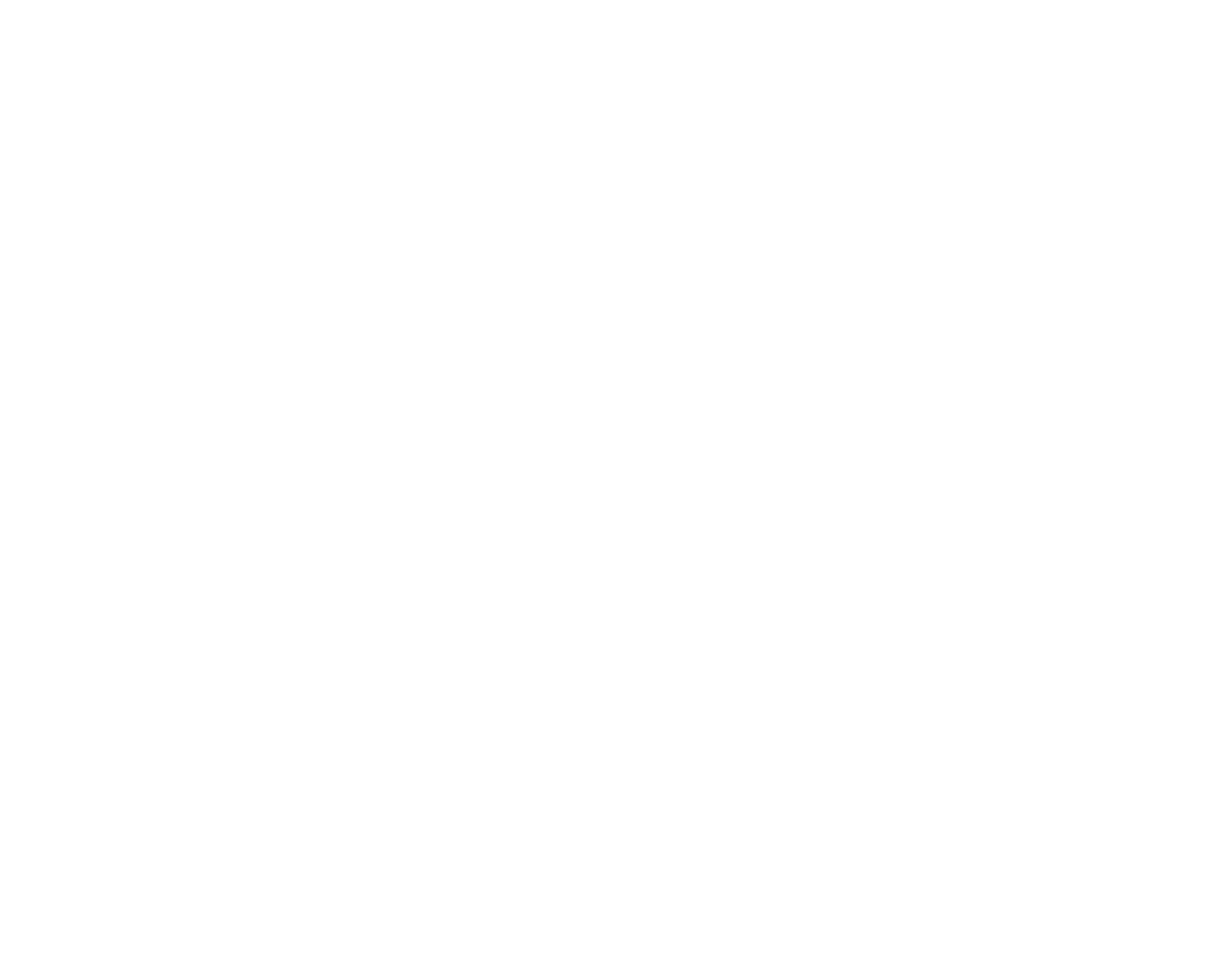
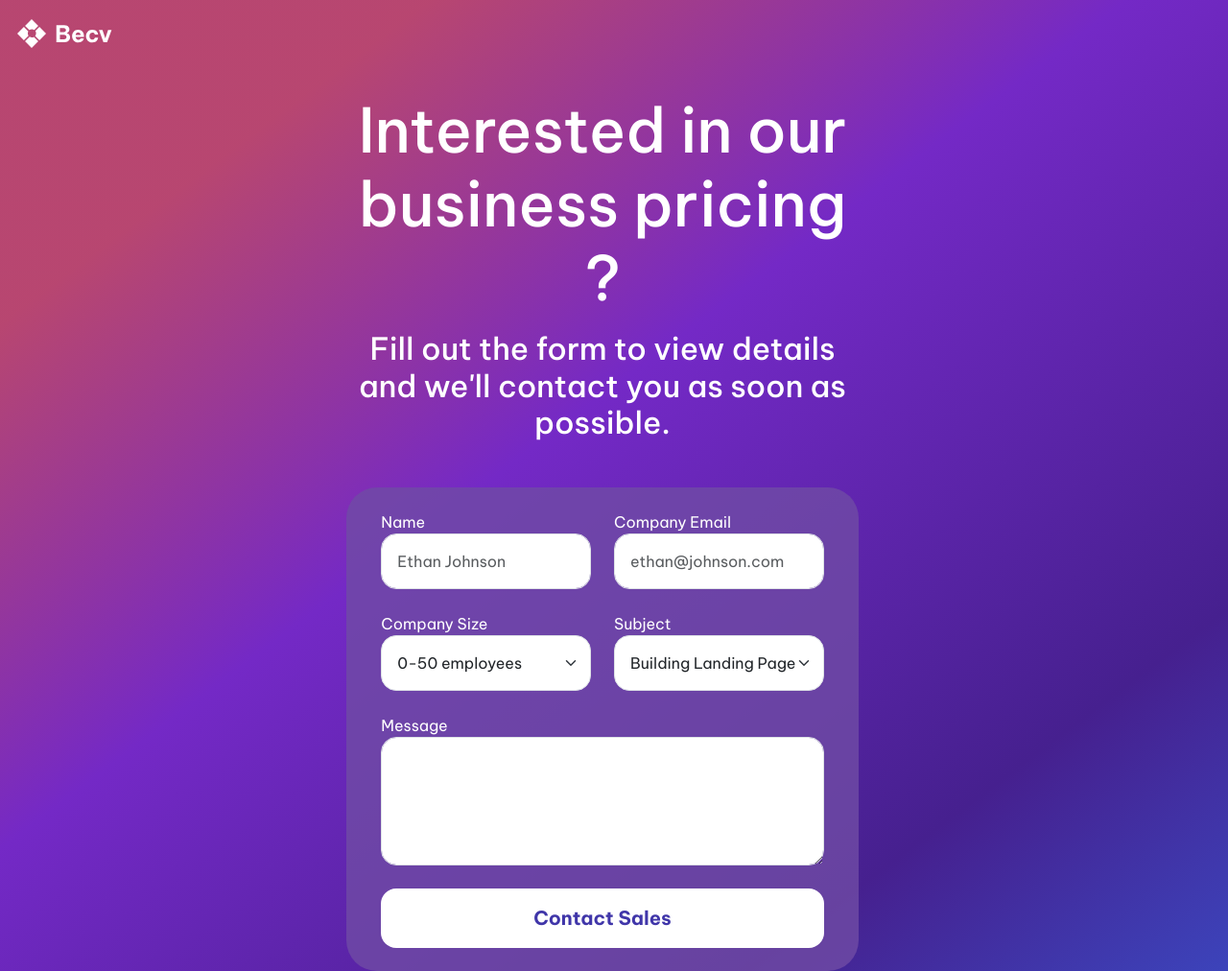
Before and after one commit to tjaulin/contact-page-becv, a plain HTML site: page index.html in a window 1280 px wide. Shown: the whole page at 96% size. Before the commit the page ends 800 px from the top, so only its background shows below. Drawn offline with nearby package versions, Linux system fonts and the light colour scheme.

Commit message:
add form and style

```diff
--- a/css/style.css
+++ b/css/style.css
@@ -3,3 +3,41 @@
     padding: 0;
     box-sizing: border-box;
 }
+
+body {
+    width: 100vw;
+    height: 100vh;
+    font-family: 'Be Vietnam Pro', sans-serif;
+    background: url('../img/bg-image.svg');
+    background-size: cover;
+    color: #fff;
+}
+
+h1 {
+    font-size: 4rem;
+}
+
+h2 {
+    font-size: 2rem;
+}
+
+.form-contact {
+    background: rgba(112, 76, 166, 0.8);
+}
+
+.btn-submit {
+    border: none;
+    color: #4036A9;
+    background-color: #fff;
+    transition: all 0.2s;
+}
+
+.btn-submit:hover {
+    color: #fff;
+    background-color: #4036A9;
+}
+
+.icon {
+    padding-left: 30px;
+    padding-top: 20px;
+}
--- a/index.html
+++ b/index.html
@@ -4,10 +4,59 @@
     <meta charset="UTF-8">
     <meta name="viewport" content="width=device-width, initial-scale=1.0">
     <title>Contact Page Becv</title>
-    <style src="css/style.css"></style>
+    <!-- Bootstrap 5.3 -->
+    <link href="https://cdn.jsdelivr.net/npm/bootstrap@5.3.2/dist/css/bootstrap.min.css" rel="stylesheet" integrity="sha384-T3c6CoIi6uLrA9TneNEoa7RxnatzjcDSCmG1MXxSR1GAsXEV/Dwwykc2MPK8M2HN" crossorigin="anonymous">
+    <!-- Custom CSS -->
+    <link rel="stylesheet" href="css/style.css">
+    <!-- Google Font Family -->
+    <link rel="preconnect" href="https://fonts.googleapis.com">
+    <link rel="preconnect" href="https://fonts.gstatic.com" crossorigin>
+    <link href="https://fonts.googleapis.com/css2?family=Be+Vietnam+Pro:wght@300;400;500;700&display=swap" rel="stylesheet">
+    <!-- Custom JS -->
     <script src="js/script.js"></script>
 </head>
-<body>
-
+<body class="row justify-content-center">
+    <div class="icon">
+        <img src="img/contact-form-icon.svg" alt="company logo">
+    </div>
+    <div class="col-md-5 mt-5">
+        <h1 class="text-center mb-3">Interested in our business pricing ?</h1>
+        <h2 class="text-center mb-5">Fill out the form to view details and we'll contact you as soon as possible.</h2>
+        <form class="row form-contact p-4 rounded-5" action="#">
+            <div class="col-md-6 mb-4">
+                <label for="name">Name</label>
+                <input class="form-control p-3 rounded-4" type="text" name="name" id="name" placeholder="Ethan Johnson">
+            </div>
+            <div class="col-md-6 mb-4">
+                <label for="email">Company Email</label>
+                <input class="form-control p-3 rounded-4" type="email" name="email" id="email" placeholder="ethan@johnson.com">
+            </div>
+            <div class="col-md-6 mb-4">
+                <label for="company-size">Company Size</label>
+                <select class="form-select p-3 rounded-4" name="company-size" id="company-size">
+                    <option value="1">0-50 employees</option>
+                    <option value="2">50-100 employees</option>
+                    <option value="3">100-500 employees</option>
+                    <option value="4">500-1000 employees</option>
+                    <option value="5">+1000 employees</option>
+                </select>
+            </div>
+            <div class="col-md-6 mb-4">
+                <label for="subject">Subject</label>
+                <select class="form-select p-3 rounded-4" name="subject" id="subject">
+                    <option value="1">Building Landing Page</option>
+                    <option value="2">Building Dashboard Page</option>
+                    <option value="3">Building Other Page</option>
+                </select>
+            </div>
+            <div class="col-md-12 mb-4">
+                <label for="message">Message</label>
+                <textarea class="form-control rounded-4" name="message" id="message" rows="5"></textarea>
+            </div>
+            <div class="d-grid">
+                <button type="submit" class="btn-submit fs-5 fw-bold p-3 rounded-4">Contact Sales</button>
+            </div>
+        </form>
+    </div>
 </body>
 </html>
```
Also changed, not shown: img/Expand_down.svg (added), img/bg-image.svg (added), img/contact-form-icon.svg (added), 1 other file.
